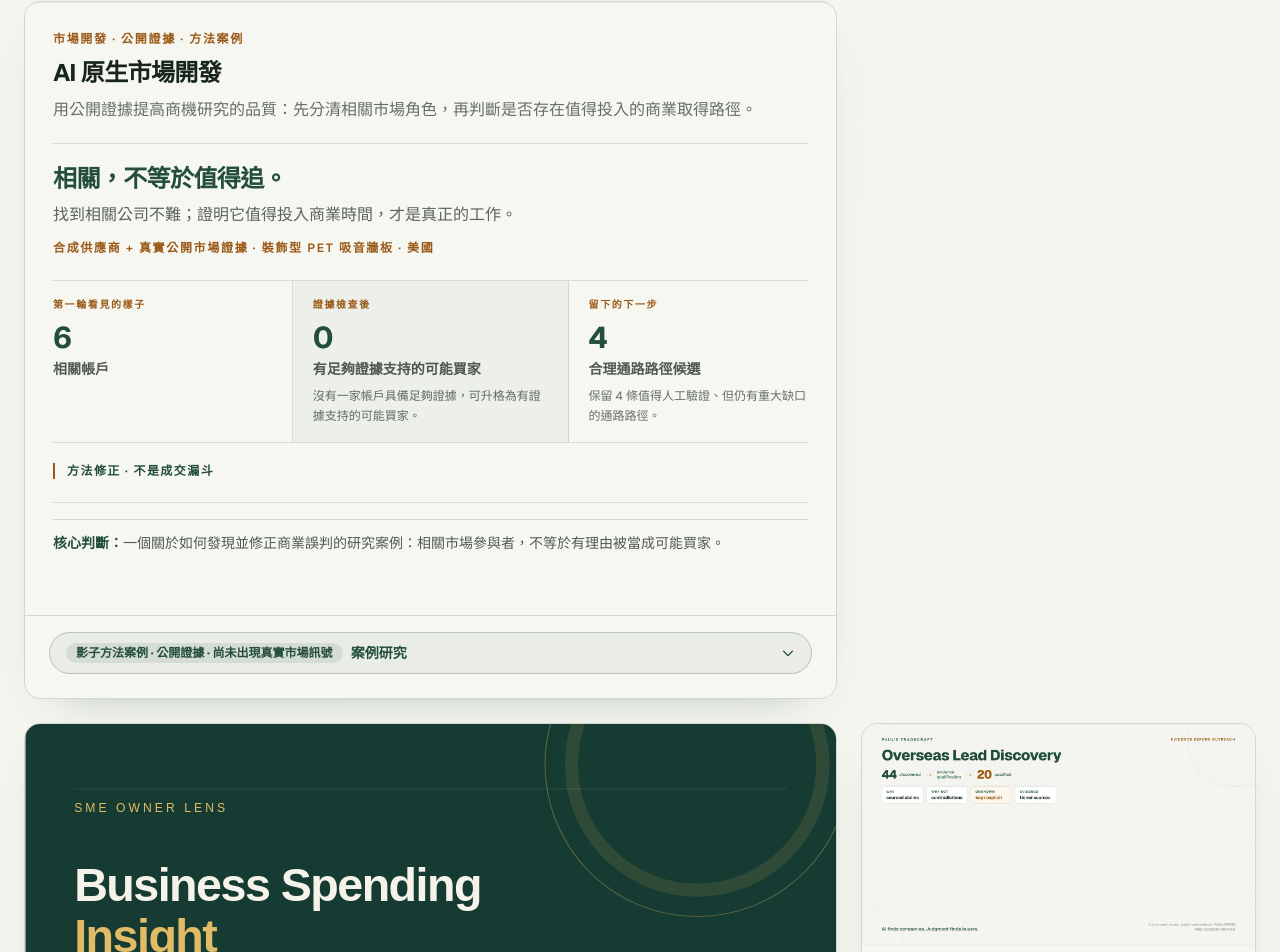
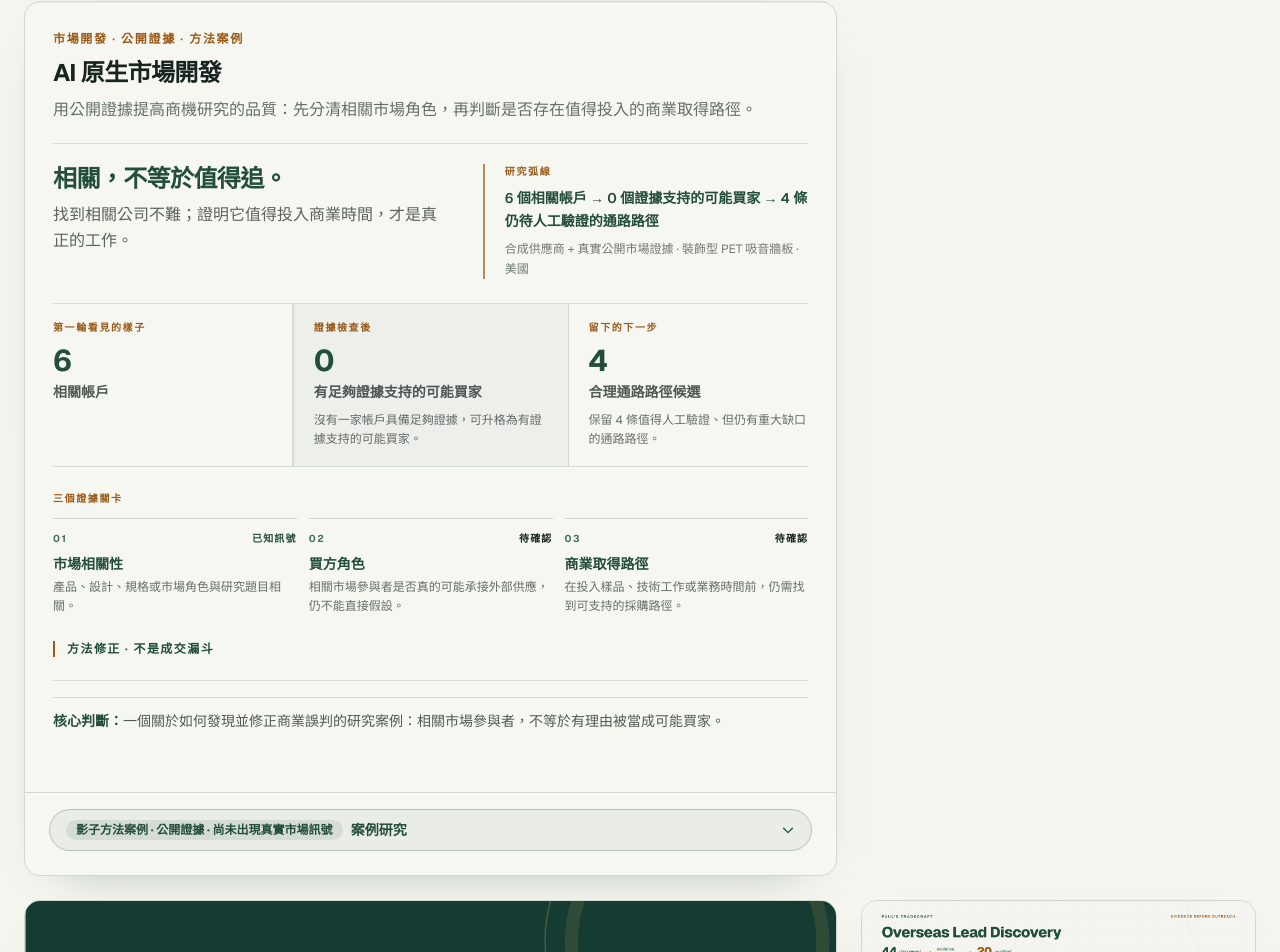
Before and after one commit to apchen1978/pauls-tradecraft, a React (Vite) app: page / in a window 1280 px wide. Shown: the part 8516-9468 px from the top of the page. Built offline with nearby package versions, Linux system fonts and the light colour scheme.

Commit message:
feat(site): deepen AI-native market entry showcase

```diff
--- a/src/components/Works.jsx
+++ b/src/components/Works.jsx
@@ -52,39 +52,47 @@ function MarketEntrySignal({ data }) {
 
   return (
     <section className="mt-5 border-y border-forest/15 py-5" aria-label={copy.signalLabel}>
-      <p className="text-xl font-bold leading-tight tracking-tight text-forest md:text-2xl">
-        {copy.hero}
-      </p>
-      <p className="mt-2 max-w-2xl text-sm leading-relaxed text-ink/70 md:text-base">
-        {copy.heroSupport}
-      </p>
-      <p className="mt-3 text-xs font-semibold uppercase tracking-[0.14em] text-amber">{copy.context}</p>
-
-      <div className="mt-6 border-y border-forest/15">
-        <div className="grid gap-0 md:grid-cols-[1fr_1.15fr_1fr]">
-          <div className="border-b border-forest/15 py-4 md:border-b-0 md:border-r md:pr-5">
-            <p className="text-[10px] font-bold uppercase tracking-[0.16em] text-amber">{copy.beforeLabel}</p>
-            <p className="mt-2 text-3xl font-bold tracking-tight text-forest">{copy.signature[0].value}</p>
-            <p className="mt-1 text-sm font-semibold leading-snug text-ink/75">{copy.signature[0].label}</p>
-          </div>
-          <div className="border-b border-forest/15 bg-forest/[0.045] px-0 py-4 md:border-b-0 md:border-r md:border-l-0 md:px-5">
-            <p className="text-[10px] font-bold uppercase tracking-[0.16em] text-amber">{copy.zeroLabel}</p>
-            <p className="mt-2 text-3xl font-bold tracking-tight text-forest">{copy.signature[1].value}</p>
-            <p className="mt-1 text-sm font-semibold leading-snug text-ink/75">{copy.signature[1].label}</p>
-            <p className="mt-2 text-xs leading-relaxed text-ink/65">{copy.zeroNote}</p>
-          </div>
-          <div className="py-4 md:pl-5">
-            <p className="text-[10px] font-bold uppercase tracking-[0.16em] text-amber">{copy.afterLabel}</p>
-            <p className="mt-2 text-3xl font-bold tracking-tight text-forest">{copy.signature[2].value}</p>
-            <p className="mt-1 text-sm font-semibold leading-snug text-ink/75">{copy.signature[2].label}</p>
-            <p className="mt-2 text-xs leading-relaxed text-ink/65">{copy.afterNote}</p>
-          </div>
+      <div className="grid gap-5 md:grid-cols-[1.1fr_.9fr] md:gap-8">
+        <div>
+          <p className="text-xl font-bold leading-tight tracking-tight text-forest md:text-2xl">{copy.hero}</p>
+          <p className="mt-2 max-w-2xl text-sm leading-relaxed text-ink/70 md:text-base">{copy.heroSupport}</p>
+        </div>
+        <div className="border-l-2 border-amber/70 pl-4 md:pl-5">
+          <p className="text-[10px] font-bold uppercase tracking-[0.16em] text-amber">{copy.caseArcLabel}</p>
+          <p className="mt-2 text-sm font-semibold leading-relaxed text-forest">{copy.caseArc}</p>
+          <p className="mt-2 text-xs leading-relaxed text-ink/60">{copy.context}</p>
         </div>
       </div>
 
-      <p className="mt-5 inline-flex border-l-2 border-amber pl-3 text-xs font-semibold uppercase tracking-[0.12em] text-forest">
-        {copy.correction}
-      </p>
+      <div className="mt-6 grid gap-0 border-y border-forest/15 md:grid-cols-[1fr_1.15fr_1fr]">
+        {copy.signature.map((item, index) => (
+          <div key={item.label} className={`py-4 ${index === 0 ? "border-b md:border-r md:border-b-0 md:pr-5" : index === 1 ? "border-b bg-forest/[0.045] md:border-x md:border-b-0 md:px-5" : "md:pl-5"} border-forest/15`}>
+            <p className="text-[10px] font-bold uppercase tracking-[0.16em] text-amber">{index === 0 ? copy.beforeLabel : index === 1 ? copy.zeroLabel : copy.afterLabel}</p>
+            <p className="mt-2 text-3xl font-bold tracking-tight text-forest">{item.value}</p>
+            <p className="mt-1 text-sm font-semibold leading-snug text-ink/75">{item.label}</p>
+            {index === 1 && <p className="mt-2 text-xs leading-relaxed text-ink/65">{copy.zeroNote}</p>}
+            {index === 2 && <p className="mt-2 text-xs leading-relaxed text-ink/65">{copy.afterNote}</p>}
+          </div>
+        ))}
+      </div>
+
+      <div className="mt-6">
+        <p className="text-[10px] font-bold uppercase tracking-[0.16em] text-amber">{copy.gatesTitle}</p>
+        <div className="mt-3 grid gap-3 md:grid-cols-3">
+          {copy.gates.map((gate, index) => (
+            <div key={gate.title} className="border-t border-forest/20 pt-3">
+              <div className="flex items-center justify-between gap-3">
+                <span className="text-[10px] font-bold tracking-[0.16em] text-moss">0{index + 1}</span>
+                <span className={`text-[10px] font-bold uppercase tracking-[0.12em] ${gate.status === "UNKNOWN" || gate.status === "待確認" ? "text-rust" : "text-forest"}`}>{gate.status}</span>
+              </div>
+              <p className="mt-2 text-sm font-bold text-forest">{gate.title}</p>
+              <p className="mt-1 text-xs leading-relaxed text-ink/65">{gate.body}</p>
+            </div>
+          ))}
+        </div>
+      </div>
+
+      <p className="mt-6 inline-flex border-l-2 border-amber pl-3 text-xs font-semibold uppercase tracking-[0.12em] text-forest">{copy.correction}</p>
     </section>
   );
 }
@@ -103,6 +111,10 @@ function MarketEntryDetails({ data, tone = "light" }) {
       <div>
         <dt className={`font-semibold ${heading}`}>{copy.questionTitle}</dt>
         <dd className={`mt-0.5 leading-relaxed ${body}`}>{copy.question}</dd>
+      </div>
+      <div className={`border-l-2 border-amber/70 bg-amber/[0.06] px-4 py-3 ${dark ? "bg-gold/[0.08]" : ""}`}>
+        <dt className={`text-[10px] font-bold uppercase tracking-[0.14em] ${dark ? "text-gold" : "text-amber"}`}>{copy.lessonTitle}</dt>
+        <dd className={`mt-1 font-semibold leading-relaxed ${heading}`}>{copy.lesson}</dd>
       </div>
       <div className={`border-t pt-3 ${border}`}>
         <dt className={`font-semibold ${heading}`}>{copy.failureTitle}</dt>
--- a/src/data/works.js
+++ b/src/data/works.js
@@ -941,6 +941,8 @@ export const works = [
         signalLabel: "市場開發研究案例",
         hero: "相關，不等於值得追。",
         heroSupport: "找到相關公司不難；證明它值得投入商業時間，才是真正的工作。",
+        caseArcLabel: "研究弧線",
+        caseArc: "6 個相關帳戶 → 0 個證據支持的可能買家 → 4 條仍待人工驗證的通路路徑",
         context: "合成供應商 + 真實公開市場證據 · 裝飾型 PET 吸音牆板 · 美國",
         signature: [
           { value: "6", label: "相關帳戶" },
@@ -953,11 +955,21 @@ export const works = [
         afterLabel: "留下的下一步",
         afterNote: "保留 4 條值得人工驗證、但仍有重大缺口的通路路徑。",
         correction: "方法修正 · 不是成交漏斗",
+        gatesTitle: "三個證據關卡",
+        gates: [
+          { title: "市場相關性", status: "已知訊號", body: "產品、設計、規格或市場角色與研究題目相關。" },
+          { title: "買方角色", status: "待確認", body: "相關市場參與者是否真的可能承接外部供應，仍不能直接假設。" },
+          { title: "商業取得路徑", status: "待確認", body: "在投入樣品、技術工作或業務時間前，仍需找到可支持的採購路徑。" },
+        ],
+        lessonTitle: "這個案例真正修正了什麼",
+        lesson: "它沒有把名單變成更漂亮的答案，而是把「誰值得追」改寫成一個可以被證據檢查的問題。",
       },
       en: {
         signalLabel: "Market-entry research case",
         hero: "Relevant does not mean worth pursuing.",
         heroSupport: "Finding relevant companies is easy. Proving they deserve commercial attention is the real work.",
+        caseArcLabel: "Research arc",
+        caseArc: "6 relevant accounts → 0 evidence-supported potential buyers → 4 channel paths still requiring human verification",
         context: "Synthetic supplier + real public market evidence · Decorative PET Acoustic Wall Panels · United States",
         signature: [
           { value: "6", label: "Relevant accounts" },
@@ -970,6 +982,14 @@ export const works = [
         afterLabel: "What remains worth verifying",
         afterNote: "Four channel paths remain plausible, but each still has major evidence gaps.",
         correction: "Method correction · not a conversion funnel",
+        gatesTitle: "Three evidence gates",
+        gates: [
+          { title: "Market relevance", status: "KNOWN SIGNAL", body: "The product, design, specification, or market role is relevant to the research question." },
+          { title: "Buyer role", status: "UNKNOWN", body: "A relevant participant cannot be assumed to take supply from an external manufacturer." },
+          { title: "Commercial acquisition path", status: "UNKNOWN", body: "A supported procurement path is still required before samples, technical work, or sales time." },
+        ],
+        lessonTitle: "What this case actually corrected",
+        lesson: "It did not turn the list into a prettier answer. It changed “who should we pursue?” into a question that evidence can test.",
       },
     },
     zh: {
@@ -1011,6 +1031,8 @@ export const works = [
         zh: {
           failureTitle: "方法在哪裡修正？",
           failure: "第一輪的六家帳戶在產品、設計、規格或市場生態系中都相關；但這些訊號不能證明它們會向這個合成供應商採購。重新分類後，原本的問題不再足夠。",
+          lessonTitle: "這個案例真正修正了什麼",
+          lesson: "它沒有把名單變成更漂亮的答案，而是把「誰值得追」改寫成一個可以被證據檢查的問題。",
           questionTitle: "商業問題",
           question: "哪些帳戶值得投入業務時間、樣品、技術工作與後續確認？",
           methodTitle: "公開研究方法",
@@ -1040,6 +1062,8 @@ export const works = [
         en: {
           failureTitle: "Where did the method change?",
           failure: "All six first-pass accounts were relevant to the product, design, specification, or market ecosystem. But those signals did not show that they would acquire from this synthetic supplier. Reclassification showed that the original question was not sufficient.",
+          lessonTitle: "What this case actually corrected",
+          lesson: "It did not turn the list into a prettier answer. It changed “who should we pursue?” into a question that evidence can test.",
           questionTitle: "Business question",
           question: "Which accounts are worth sales time, samples, technical work, and further verification?",
           methodTitle: "Public research method",
```
